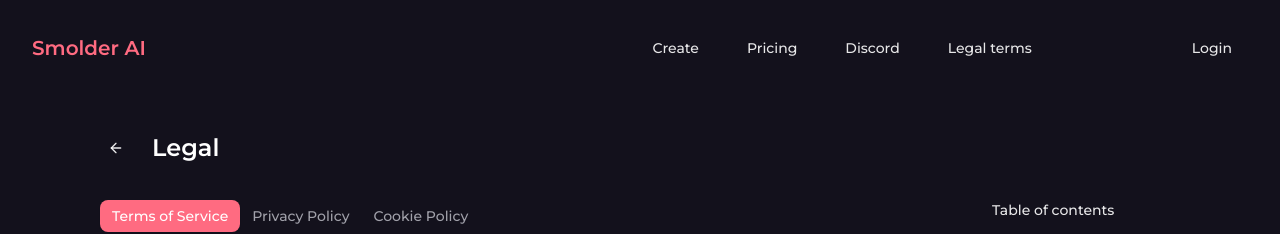
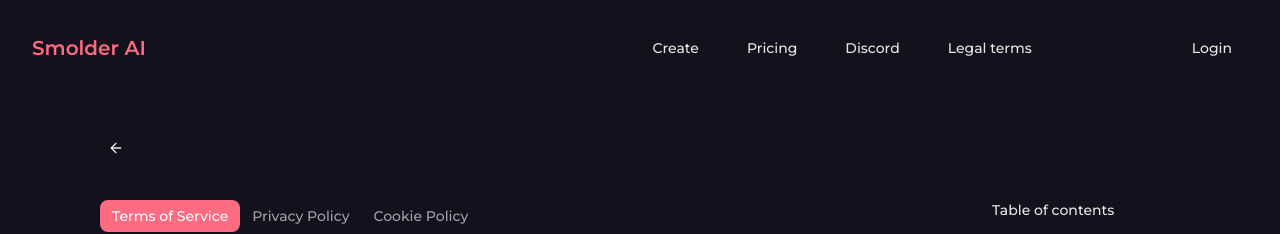
Before and after one commit to Gere0399/smolder-ai, a React (Vite) app: page /terms in a window 1280 px wide. Shown: the top 234 px of the page. Built offline with nearby package versions, Linux system fonts and the light colour scheme.

Commit message:
Update Terms Page Title
Removed the title "Legal" from the Terms page and updated it to display "Terms of Service" or the title corresponding to the selected tab.
[skip gpt_engineer]

```diff
--- a/src/pages/Terms.tsx
+++ b/src/pages/Terms.tsx
@@ -58,7 +58,6 @@ export default function Terms() {
           >
             <ArrowLeft className="h-5 w-5" />
           </Button>
-          <h1 className="text-2xl font-semibold text-white ml-4">Legal</h1>
         </div>
 
         <div className="flex gap-12 pl-16">
```
